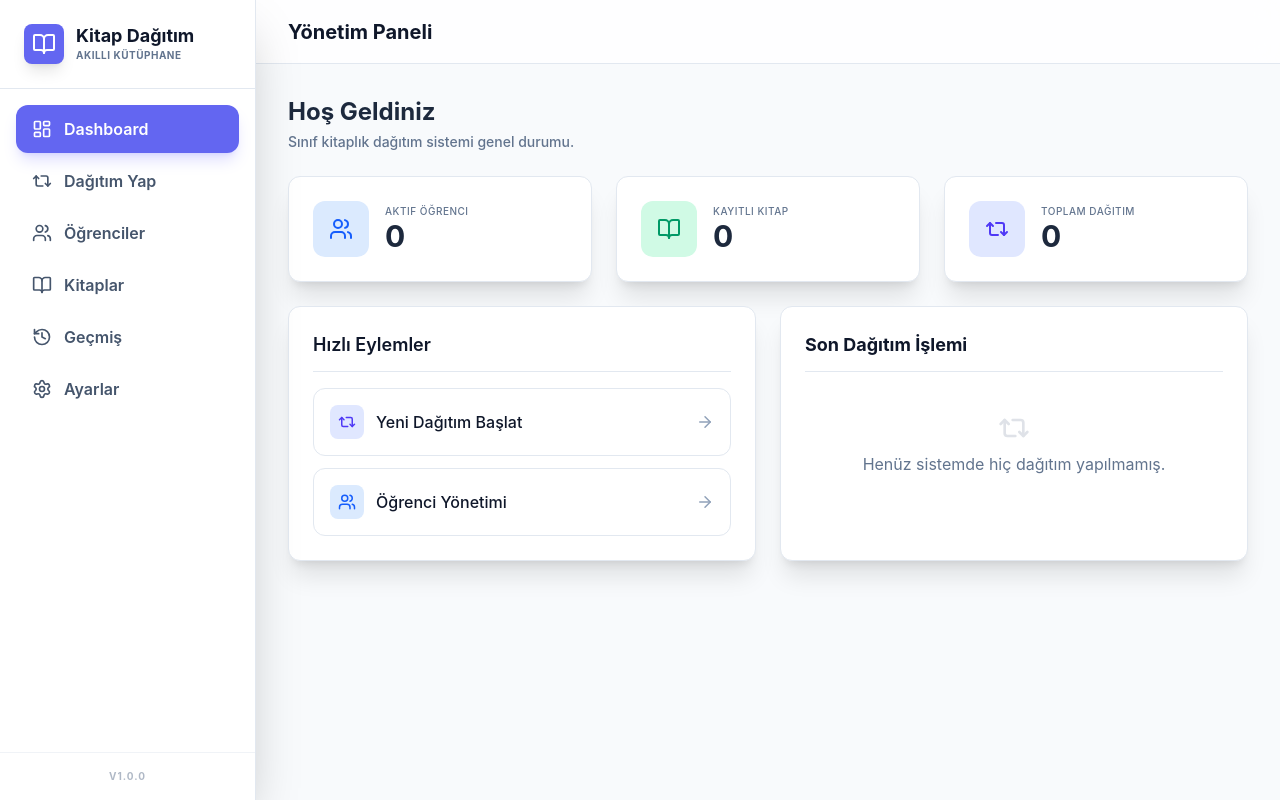
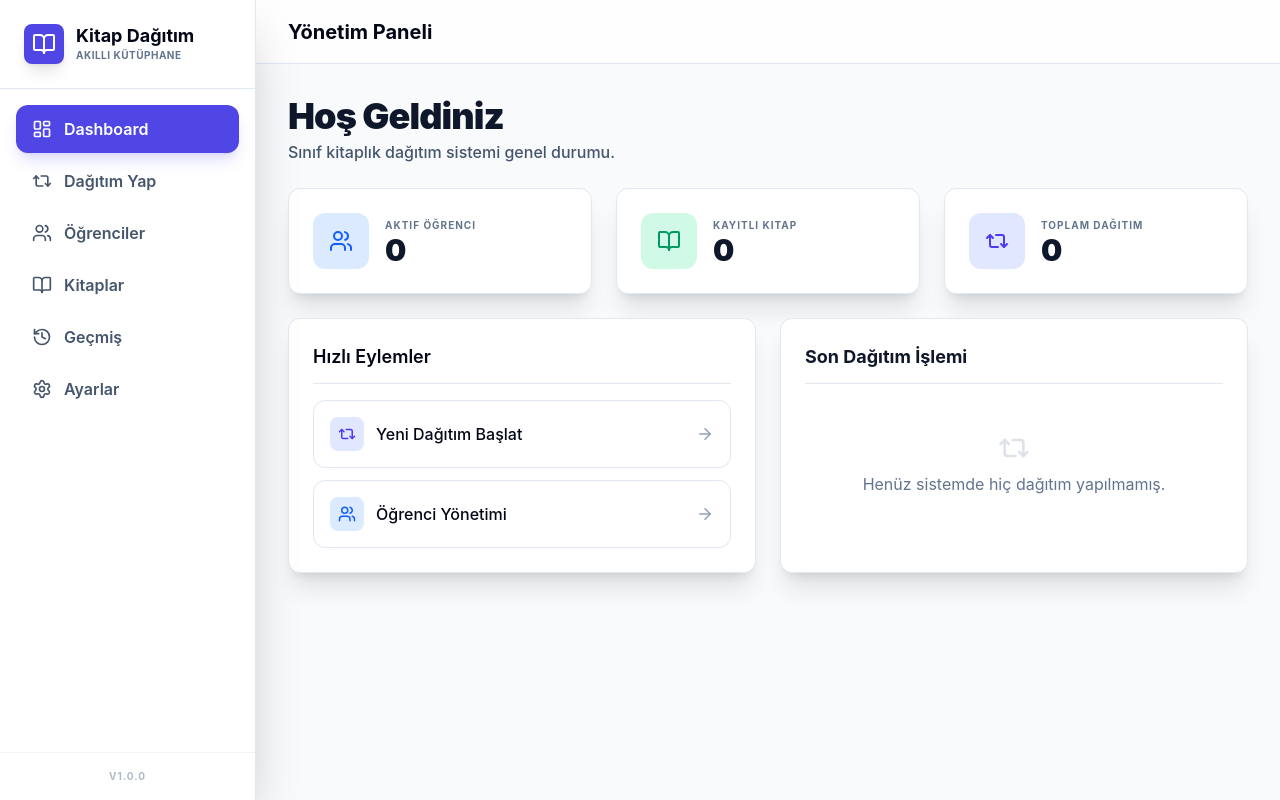
Before and after one commit to yunuscakir45/Kitap_Dagitim, a React app in the folder frontend/: page / in a window 1280 px wide. Built offline with nearby package versions, Linux system fonts and the light colour scheme; no server answers; the HTML template or start-up script is replaced by a standard one.

Commit message:
renk fix 2

```diff
--- a/frontend/src/index.css
+++ b/frontend/src/index.css
@@ -13,11 +13,11 @@
 
 :root {
   --background: #f8fafc;
-  --foreground: #0f172a;
-  --primary: #6366f1;
+  --foreground: #020617; /* Stronger dark for light mode */
+  --primary: #4f46e5;
   --primary-foreground: #ffffff;
   --card: #ffffff;
-  --card-foreground: #0f172a;
+  --card-foreground: #020617;
   --border: #e2e8f0;
   --radius: 0.75rem;
 }
--- a/frontend/src/pages/Books.jsx
+++ b/frontend/src/pages/Books.jsx
@@ -167,8 +167,8 @@ const Books = () => {
 
             <div className="flex justify-between items-center">
                 <div>
-                    <h1 className="text-2xl font-bold text-foreground">Kitap Yönetimi</h1>
-                    <p className="text-muted-foreground text-sm mt-1">Sınıf kütüphanesine kitap ekleyin veya çıkarın.</p>
+                    <h1 className="text-4xl font-black text-slate-900 dark:text-white tracking-tight">Kitap Yönetimi</h1>
+                    <p className="text-slate-600 dark:text-slate-300 font-medium mt-1">Sınıf kütüphanesine kitap ekleyin veya çıkarın.</p>
                 </div>
             </div>
 
--- a/frontend/src/pages/Dashboard.jsx
+++ b/frontend/src/pages/Dashboard.jsx
@@ -45,8 +45,8 @@ const Dashboard = () => {
                 {icon}
             </div>
             <div>
-                <p className="text-sm text-muted-foreground uppercase tracking-wider text-[10px] font-bold">{title}</p>
-                <h3 className="text-3xl font-bold text-slate-800 dark:text-slate-100">{value}</h3>
+                <p className="text-[10px] font-bold uppercase tracking-widest text-slate-500 dark:text-slate-400 mb-0.5">{title}</p>
+                <h3 className="text-3xl font-black text-slate-900 dark:text-white leading-none">{value}</h3>
             </div>
         </div>
     );
@@ -55,8 +55,8 @@ const Dashboard = () => {
         <div className="space-y-6">
 
             <div>
-                <h1 className="text-2xl font-bold text-slate-800 dark:text-slate-100">Hoş Geldiniz</h1>
-                <p className="text-muted-foreground text-sm mt-1">Sınıf kitaplık dağıtım sistemi genel durumu.</p>
+                <h1 className="text-4xl font-black text-slate-900 dark:text-white tracking-tight">Hoş Geldiniz</h1>
+                <p className="text-slate-600 dark:text-slate-300 font-medium mt-1">Sınıf kitaplık dağıtım sistemi genel durumu.</p>
             </div>
 
             {loading ? (
@@ -107,18 +107,18 @@ const Dashboard = () => {
                         </div>
 
                         <div className="glass-panel p-6">
-                            <h3 className="font-bold text-lg border-b border-border pb-3 mb-4 text-foreground">Son Dağıtım İşlemi</h3>
+                            <h3 className="font-bold text-lg border-b border-border pb-3 mb-6 text-slate-900 dark:text-white">Son Dağıtım İşlemi</h3>
                             {stats.latestDistribution ? (
-                                <div className="space-y-4">
-                                    <div className="bg-slate-50 dark:bg-slate-900/50 p-4 rounded-xl border border-border">
-                                        <p className="text-sm text-muted-foreground mb-1">Tarih</p>
-                                        <p className="font-bold text-foreground">
+                                <div className="space-y-6">
+                                    <div className="flex flex-col">
+                                        <p className="text-xs font-bold text-slate-500 dark:text-slate-400 uppercase tracking-widest mb-1">İşlem Tarihi</p>
+                                        <p className="text-lg font-bold text-slate-800 dark:text-slate-200">
                                             {new Date(stats.latestDistribution.distributedAt).toLocaleDateString('tr-TR')}
                                         </p>
                                     </div>
-                                    <div className="bg-slate-50 dark:bg-slate-900/50 p-4 rounded-xl border border-border">
-                                        <p className="text-sm text-muted-foreground mb-1">Etki</p>
-                                        <p className="font-bold text-indigo-600 dark:text-indigo-400">
+                                    <div className="flex flex-col">
+                                        <p className="text-xs font-bold text-slate-500 dark:text-slate-400 uppercase tracking-widest mb-1">Dağıtım Etkisi</p>
+                                        <p className="text-lg font-bold text-indigo-600 dark:text-indigo-400">
                                             {stats.latestDistribution.items.length} Kitap el değiştirdi
                                         </p>
                                     </div>
--- a/frontend/src/pages/Distribute.jsx
+++ b/frontend/src/pages/Distribute.jsx
@@ -129,8 +129,8 @@ const Distribute = () => {
         <div className="max-w-4xl mx-auto space-y-6">
 
             <div>
-                <h1 className="text-2xl font-bold text-foreground">Yeni Dağıtım Başlat</h1>
-                <p className="text-muted-foreground text-sm mt-1">Önce öğrencilerin bugünkü durumlarını belirleyin.</p>
+                <h1 className="text-4xl font-black text-slate-900 dark:text-white tracking-tight">Yeni Dağıtım Başlat</h1>
+                <p className="text-slate-600 dark:text-slate-300 font-medium mt-1">Önce öğrencilerin bugünkü durumlarını belirleyin.</p>
             </div>
 
             {error && (
--- a/frontend/src/pages/Students.jsx
+++ b/frontend/src/pages/Students.jsx
@@ -144,8 +144,8 @@ const Students = () => {
 
             <div className="flex flex-col sm:flex-row justify-between items-start sm:items-center gap-3">
                 <div>
-                    <h1 className="text-2xl font-bold text-foreground">Öğrenci Yönetimi</h1>
-                    <p className="text-muted-foreground text-sm mt-1">Mevcut öğrencileri yönetin ve yeni kayıt oluşturun.</p>
+                    <h1 className="text-4xl font-black text-slate-900 dark:text-white tracking-tight">Öğrenci Yönetimi</h1>
+                    <p className="text-slate-600 dark:text-slate-300 font-medium mt-1">Mevcut öğrencileri yönetin ve yeni kayıt oluşturun.</p>
                 </div>
                 <button
                     onClick={handleDownloadClassReport}
```
